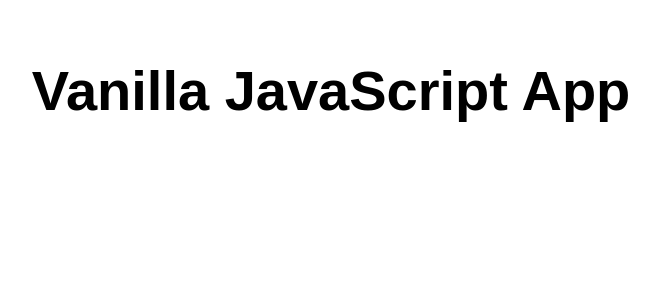
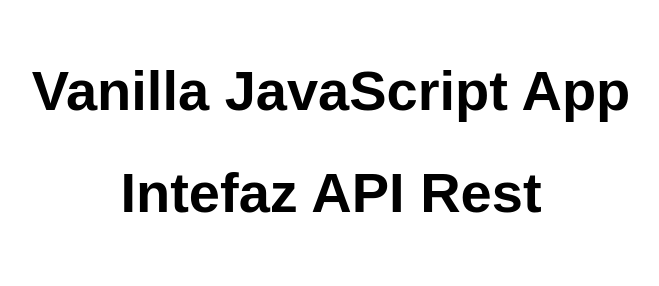
Before and after one commit to gvsigfr/web-app, a website: page src/index.html in a window 1280 px wide. Shown: the whole page, without its empty margins (309-968 px from the left). Drawn offline with Linux system fonts and the light colour scheme.

Commit message:
modify message

```diff
--- a/src/index.html
+++ b/src/index.html
@@ -11,6 +11,7 @@
 <body>
   <main>
     <h1>Vanilla JavaScript App</h1>
+    <h1>Intefaz API Rest</h1>
   </main>
 </body>
 
```
